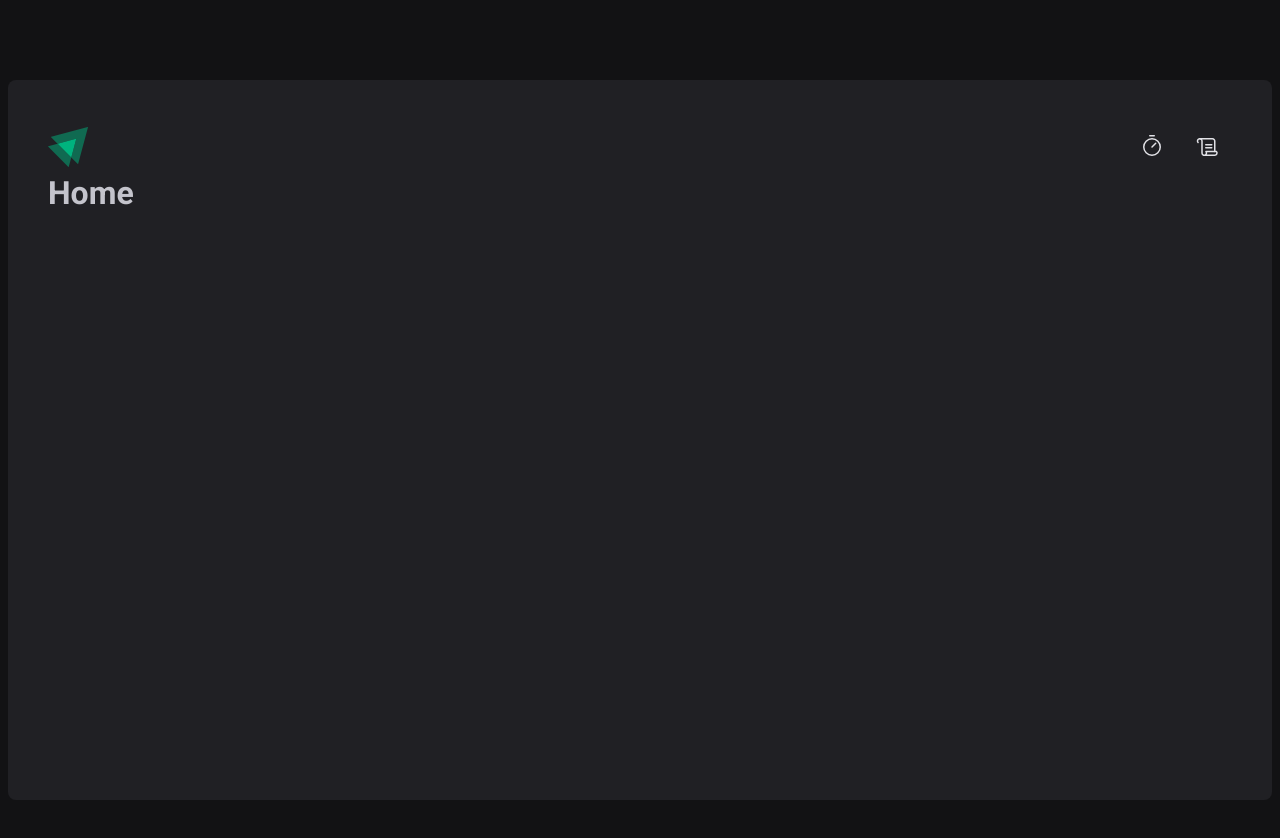
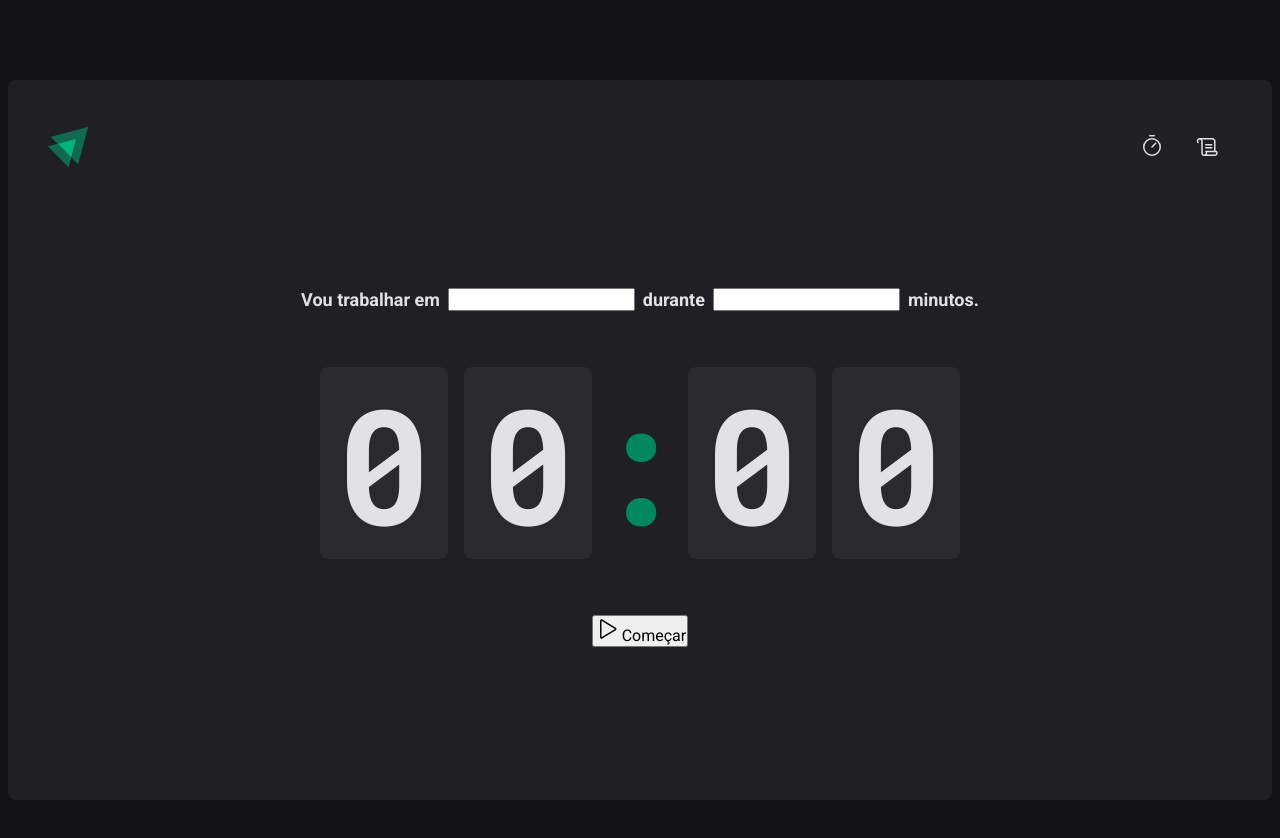
Before and after one commit to N0N4T0/ignite-reactjs-2022, a React (Vite) app in the folder 02-ignite-timer/: page / in a window 1280 px wide. Shown: the top 838 px of the page. Built offline with nearby package versions, Linux system fonts and the light colour scheme.

Commit message:
feat(): begin home page and styles

```diff
--- a/02-ignite-timer/src/pages/Home.tsx
+++ /dev/null
@@ -1,3 +0,0 @@
-export function Home() {
-  return <h1>Home</h1>
-}
--- /dev/null
+++ b/02-ignite-timer/src/pages/Home/index.tsx
@@ -0,0 +1,37 @@
+import { Play } from 'phosphor-react'
+import {
+  CountContainer,
+  FormContainer,
+  HomeContainer,
+  Separator,
+} from './styles'
+
+export function Home() {
+  return (
+    <HomeContainer>
+      <form action="">
+        <FormContainer>
+          <label htmlFor="task">Vou trabalhar em</label>
+          <input id="task" />
+
+          <label htmlFor="minutesAmount">durante</label>
+          <input type="number" id="minutesAmount" />
+
+          <span>minutos.</span>
+        </FormContainer>
+
+        <CountContainer>
+          <span>0</span>
+          <span>0</span>
+          <Separator>:</Separator>
+          <span>0</span>
+          <span>0</span>
+        </CountContainer>
+
+        <button type="submit">
+          <Play size={24} /> Começar
+        </button>
+      </form>
+    </HomeContainer>
+  )
+}
--- /dev/null
+++ b/02-ignite-timer/src/pages/Home/styles.ts
@@ -0,0 +1,54 @@
+import styled from 'styled-components'
+
+export const HomeContainer = styled.div`
+  flex: 1;
+
+  display: flex;
+  flex-direction: column;
+  align-items: center;
+  justify-content: center;
+
+  form {
+    display: flex;
+    flex-direction: column;
+    align-items: center;
+    gap: 3.5rem;
+  }
+`
+
+export const FormContainer = styled.div`
+  width: 100%;
+  display: flex;
+  align-items: center;
+  justify-content: center;
+  gap: 0.5rem;
+  color: ${(props) => props.theme['gray-100']};
+  font-size: 1.125rem;
+  font-weight: bold;
+  flex-wrap: wrap;
+`
+
+export const CountContainer = styled.div`
+  font-family: 'Roboto Mono', monospace;
+  font-size: 10rem;
+  line-height: 8rem;
+  color: ${(props) => props.theme['gray-100']};
+
+  display: flex;
+  gap: 1rem;
+
+  span {
+    background: ${(props) => props.theme['gray-700']};
+    padding: 2rem 1rem;
+    border-radius: 8px;
+  }
+`
+export const Separator = styled.div`
+  padding: 2rem 0;
+  color: ${(props) => props.theme['green-500']};
+
+  width: 4rem;
+  overflow: hidden;
+  display: flex;
+  justify-content: center;
+`
--- a/02-ignite-timer/src/styles/global.ts
+++ b/02-ignite-timer/src/styles/global.ts
@@ -14,6 +14,7 @@
     body {
         background: ${(props) => props.theme['gray-900']};
         color: ${(props) => props.theme['gray-300']};
+        -webkit-font-smoothing: antialiased;
     }
 
     body, input, textarea,button {
```
